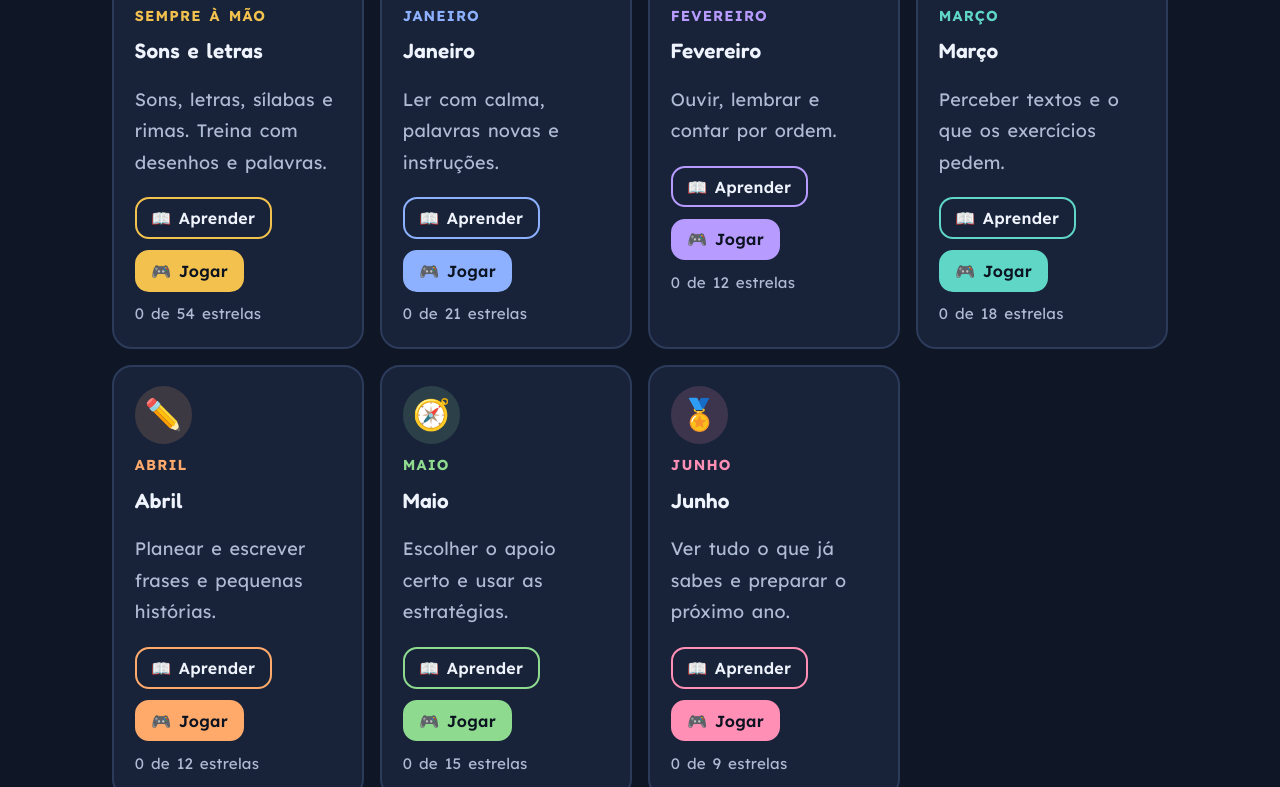
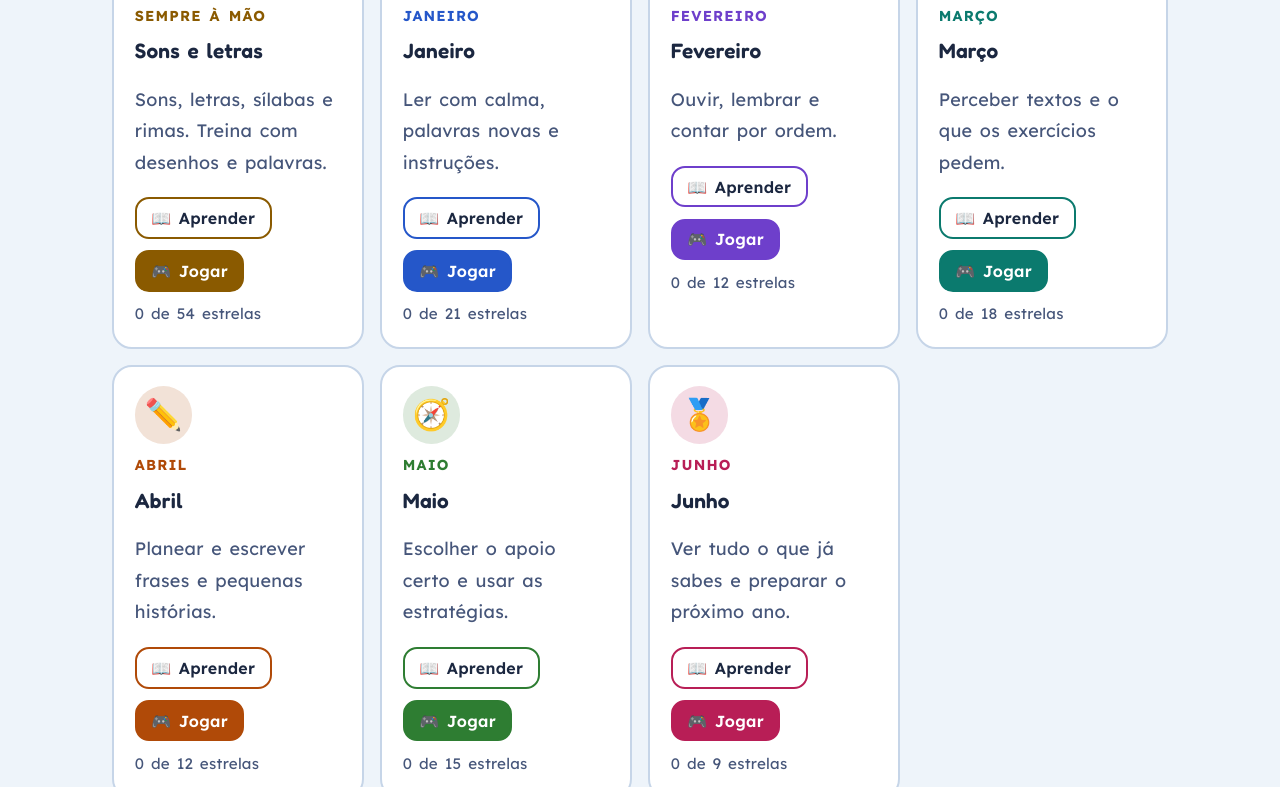
Before and after one commit to ddulcec-del/Amigos-das-palavras, a plain HTML site: page index.html in a window 1280 px wide. Shown: the part 473-1260 px from the top of the page. Drawn offline with Linux system fonts and the dark colour scheme.

Commit message:
Modo claro por omissão
O tema escuro passa a ser usado só quando escolhido no botão 🌓.

```diff
--- a/index.html
+++ b/index.html
@@ -2,6 +2,7 @@
 <html lang="pt-PT">
 <head>
 <meta charset="utf-8">
+<meta name="color-scheme" content="light">
 <meta name="viewport" content="width=device-width, initial-scale=1, viewport-fit=cover">
 <title>Amigos das Palavras</title>
 <meta name="description" content="Lições e jogos de leitura e escrita para alunos do 4.º ano com dislexia.">
@@ -19,15 +20,6 @@
   --c0:#8A5A00; --c1:#2557C9; --c2:#6E3FCB; --c3:#0B7A6E; --c4:#B04A08; --c5:#2E7D32; --c6:#B81E56;
   --c:var(--c1);
   --display:'Fredoka','Lexend',system-ui,sans-serif;
-}
-@media (prefers-color-scheme: dark){
-  :root:not([data-theme="light"]){
-    --bg:#0F1726; --surface:#18233A; --ink:#EEF3FC; --muted:#AEBBD3; --line:#2C3B5A; --soft:#1F2D49;
-    --ok:#6FD58F; --okbg:#173A27; --bad:#FF9C94; --badbg:#47201E; --on:#0B1220; --focus:#EEF3FC;
-    --hl:#7A6200; --hlink:#FFFFFF;
-    --c0:#F2C14E; --c1:#8DB1FF; --c2:#B79BFF; --c3:#5FD6C6; --c4:#FFAA6B; --c5:#8EDB8F; --c6:#FF8FB5;
-    color-scheme:dark;
-  }
 }
 :root[data-theme="dark"]{
   --bg:#0F1726; --surface:#18233A; --ink:#EEF3FC; --muted:#AEBBD3; --line:#2C3B5A; --soft:#1F2D49;
@@ -482,7 +474,7 @@ function initShell(){
   applyPrefs();
   $('#a-minus').onclick=()=>{S.prefs.scale=Math.max(.9,+(S.prefs.scale-.1).toFixed(2));applyPrefs();save();};
   $('#a-plus').onclick=()=>{S.prefs.scale=Math.min(1.5,+(S.prefs.scale+.1).toFixed(2));applyPrefs();save();};
-  $('#theme').onclick=()=>{const dark=document.documentElement.getAttribute('data-theme')==='dark'||(!S.prefs.theme&&matchMedia('(prefers-color-scheme: dark)').matches);S.prefs.theme=dark?'light':'dark';applyPrefs();save();};
+  $('#theme').onclick=()=>{const dark=document.documentElement.getAttribute('data-theme')==='dark';S.prefs.theme=dark?'light':'dark';applyPrefs();save();};
   addEventListener('hashchange',route);
   route();
 }
```
